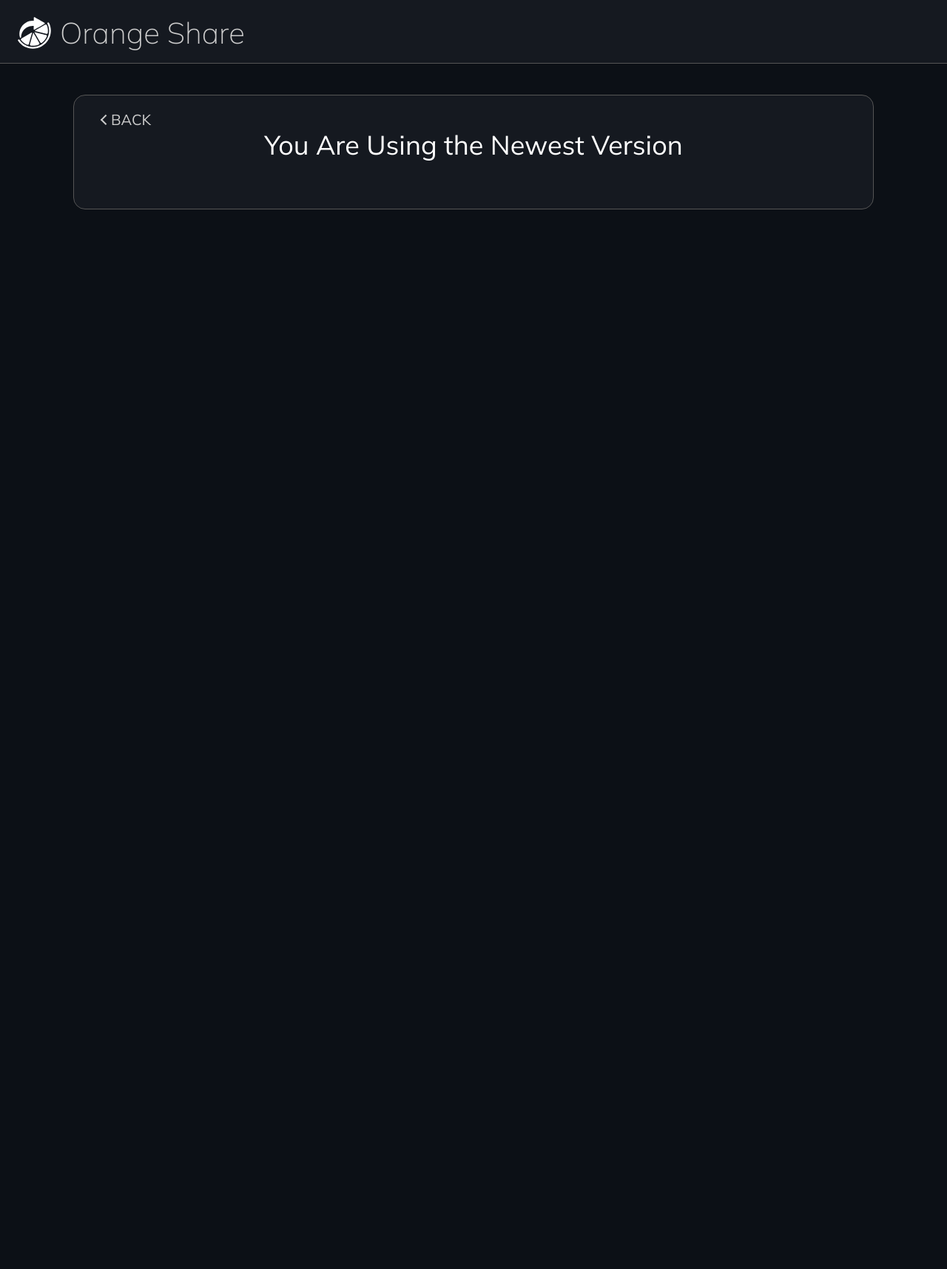
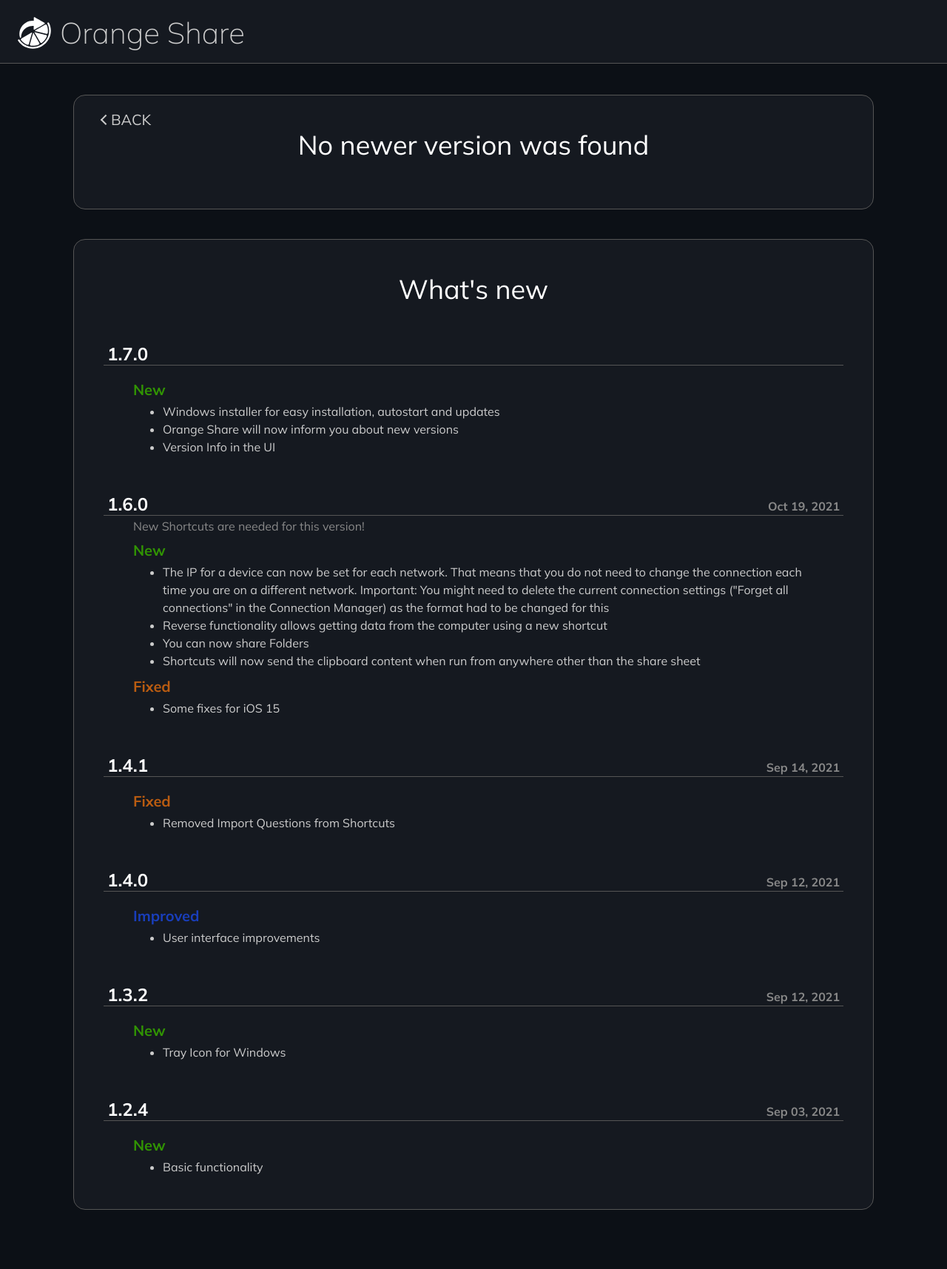
Before and after one commit to Yannis4444/Orange-Share, a Python web app: template orangeshare/ui/templates/update.html in a window 1280 px wide. Shown: the whole page at 74% size. Before the commit the page ends 283 px from the top, so only its background shows below. Run offline with Jinja, Linux system fonts and the light colour scheme; the template is opened without the code that fills it, so the values that code supplies are empty.

Commit message:
added what's new section for releases

```diff
--- a/orangeshare/ui/static/css/index.css
+++ b/orangeshare/ui/static/css/index.css
@@ -34,6 +34,7 @@
     bottom: 10px;
     font-size: 20px;
     color: var(--text-gray);
+    text-decoration: none;
 }
 
 .buttons {
--- a/orangeshare/ui/static/css/main.css
+++ b/orangeshare/ui/static/css/main.css
@@ -16,6 +16,11 @@
     --accent-purple: #37296a;
     --accent-green: #184212;
     --accent-dark: #111217;
+    --accent-red: #640505;
+    --accent-red-text: #c70808;
+    --accent-green-text: #319403;
+    --accent-blue-text: #193ebb;
+    --accent-orange-text: #ba5c11;
 }
 
 html {
--- a/orangeshare/ui/static/css/update.css
+++ b/orangeshare/ui/static/css/update.css
@@ -30,3 +30,55 @@
     background: var(--fg-darkened);
     padding: 5px 8px;
 }
+
+h2.version {
+    text-align: left;
+    position: relative;
+    font-weight: bold;
+    border-bottom: 1px solid var(--border);
+    padding: 0 5px;
+    margin-top: 50px;
+}
+
+h2.version .date {
+    position: absolute;
+    right: 5px;
+    color: var(--text-gray);
+    font-size: 16px;
+    bottom: 2px;
+}
+
+.newshortcuts {
+    display: block;
+    margin-top: -16px;
+    color: var(--text-gray);
+    padding-left: 40px;
+    text-decoration: none;
+}
+
+h3.new,
+h3.improved,
+h3.fixed {
+    margin: 10px 0 0 40px;
+    font-size: 20px;
+}
+
+h3.new {
+    color: var(--accent-green-text);
+}
+
+h3.improved {
+    color: var(--accent-blue-text);
+}
+
+h3.fixed {
+    color: var(--accent-orange-text);
+}
+
+ul.news {
+    margin: 5px 40px;
+}
+
+ul.news li {
+    line-height: 24px;
+}
--- a/orangeshare/ui/templates/index.html
+++ b/orangeshare/ui/templates/index.html
@@ -52,6 +52,6 @@
         <a href="/update" class="newversion">Version {{ newer_version }} is available!</a>
         {% endif %}
     </div>
-    <label class="version">Version {{version}}</label>
+    <a class="version" href="/update">Version {{version}}</a>
 </body>
 </html>
--- a/orangeshare/ui/templates/update.html
+++ b/orangeshare/ui/templates/update.html
@@ -63,10 +63,84 @@
 
 <div class="content">
     <a class="back" href="/">back</a>
-    <h1 class="section">You Are Using the Newest Version</h1>
+    <h1 class="section">No newer version was found</h1>
 </div>
 
 {% endif %}
 
+<div class="content">
+    <h1 class="section">What's new</h1>
+
+    <h2 class="version">1.7.0<span class="date"><!-- TODO: date --></span></h2>
+    <h3 class="new">New</h3>
+    <ul class="news">
+        <li>
+            Windows installer for easy installation, autostart and updates
+        </li>
+        <li>
+            Orange Share will now inform you about new versions
+        </li>
+        <li>
+            Version Info in the UI
+        </li>
+    </ul>
+
+    <h2 class="version">1.6.0<span class="date">Oct 19, 2021</span></h2>
+    <a class="newshortcuts" href="/shortcuts">New Shortcuts are needed for this version!</a>
+    <h3 class="new">New</h3>
+    <ul class="news">
+        <li>
+            The IP for a device can now be set for each network.
+            That means that you do not need to change the connection each time you are on a different network.
+            Important: You might need to delete the current connection settings ("Forget all connections" in the Connection Manager) as the format had to be changed for this
+        </li>
+        <li>
+            Reverse functionality allows getting data from the computer using a new shortcut
+        </li>
+        <li>
+            You can now share Folders
+        </li>
+        <li>
+            Shortcuts will now send the clipboard content when run from anywhere other than the share sheet
+        </li>
+    </ul>
+    <h3 class="fixed">Fixed</h3>
+    <ul class="news">
+        <li>Some fixes for iOS 15</li>
+    </ul>
+
+    <h2 class="version">1.4.1<span class="date">Sep 14, 2021</span></h2>
+    <h3 class="fixed">Fixed</h3>
+    <ul class="news">
+        <li>
+            Removed Import Questions from Shortcuts
+        </li>
+    </ul>
+
+    <h2 class="version">1.4.0<span class="date">Sep 12, 2021</span></h2>
+    <h3 class="improved">Improved</h3>
+    <ul class="news">
+        <li>
+            User interface improvements
+        </li>
+    </ul>
+
+    <h2 class="version">1.3.2<span class="date">Sep 12, 2021</span></h2>
+    <h3 class="new">New</h3>
+    <ul class="news">
+        <li>
+            Tray Icon for Windows
+        </li>
+    </ul>
+
+    <h2 class="version">1.2.4<span class="date">Sep 03, 2021</span></h2>
+    <h3 class="new">New</h3>
+    <ul class="news">
+        <li>
+            Basic functionality
+        </li>
+    </ul>
+</div>
+
 </body>
 </html>
```
